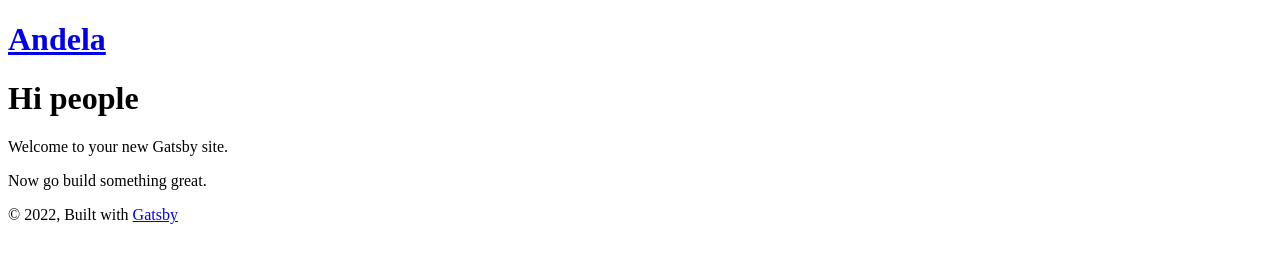
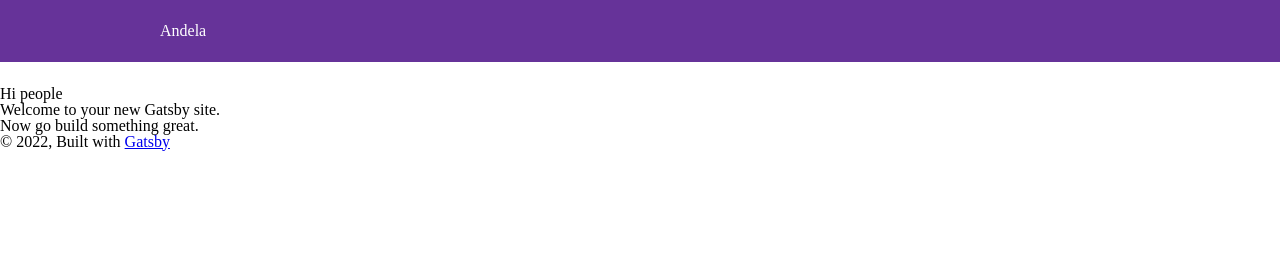
Before and after one commit to Sugan-dev/gatsby-custom-starter, a Gatsby site: page / in a window 1280 px wide. Built offline with nearby package versions, Linux system fonts and the light colour scheme; Gatsby itself is replaced by a stand-in of ours.

Commit message:
reset css added and pages file ext updated

```diff
--- a/src/components/Header/index.jsx
+++ b/src/components/Header/index.jsx
@@ -3,10 +3,29 @@
 import { Link } from "gatsby";
 
 const Header = ({ siteTitle }) => (
-  <header>
-    <div>
-      <h1>
-        <Link to="/">{siteTitle}</Link>
+  <header
+    style={{
+      background: `rebeccapurple`,
+      marginBottom: `1.45rem`,
+    }}
+  >
+    <div
+      style={{
+        margin: `0 auto`,
+        maxWidth: 960,
+        padding: `1.45rem 1.0875rem`,
+      }}
+    >
+      <h1 style={{ margin: 0 }}>
+        <Link
+          to="/"
+          style={{
+            color: `white`,
+            textDecoration: `none`,
+          }}
+        >
+          {siteTitle}
+        </Link>
       </h1>
     </div>
   </header>
--- a/src/components/Layout/index.jsx
+++ b/src/components/Layout/index.jsx
@@ -1,8 +1,8 @@
 import * as React from "react";
 import PropTypes from "prop-types";
 import { useStaticQuery, graphql } from "gatsby";
-
 import { Header } from "components";
+import "styles/global.css";
 
 export const Layout = ({ children }) => {
   const data = useStaticQuery(graphql`
--- /dev/null
+++ b/src/styles/global.css
@@ -0,0 +1,48 @@
+/* http://meyerweb.com/eric/tools/css/reset/
+   v2.0 | 20110126
+   License: none (public domain)
+*/
+
+html, body, div, span, applet, object, iframe,
+h1, h2, h3, h4, h5, h6, p, blockquote, pre,
+a, abbr, acronym, address, big, cite, code,
+del, dfn, em, img, ins, kbd, q, s, samp,
+small, strike, strong, sub, sup, tt, var,
+b, u, i, center,
+dl, dt, dd, ol, ul, li,
+fieldset, form, label, legend,
+table, caption, tbody, tfoot, thead, tr, th, td,
+article, aside, canvas, details, embed,
+figure, figcaption, footer, header, hgroup,
+menu, nav, output, ruby, section, summary,
+time, mark, audio, video {
+	margin: 0;
+	padding: 0;
+	border: 0;
+	font-size: 100%;
+	font: inherit;
+	vertical-align: baseline;
+}
+/* HTML5 display-role reset for older browsers */
+article, aside, details, figcaption, figure,
+footer, header, hgroup, menu, nav, section {
+	display: block;
+}
+body {
+	line-height: 1;
+}
+ol, ul {
+	list-style: none;
+}
+blockquote, q {
+	quotes: none;
+}
+blockquote:before, blockquote:after,
+q:before, q:after {
+	content: '';
+	content: none;
+}
+table {
+	border-collapse: collapse;
+	border-spacing: 0;
+}
```
Also changed, not shown: src/pages/404.jsx (renamed from src/pages/404.js), src/pages/index.jsx (renamed from src/pages/index.js).
